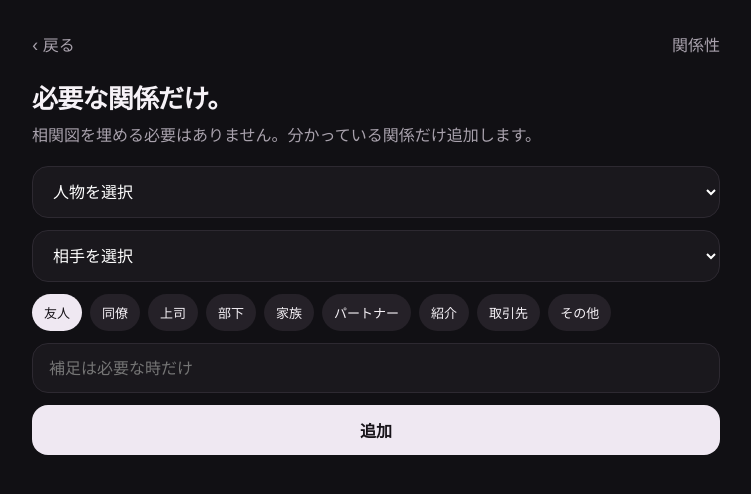
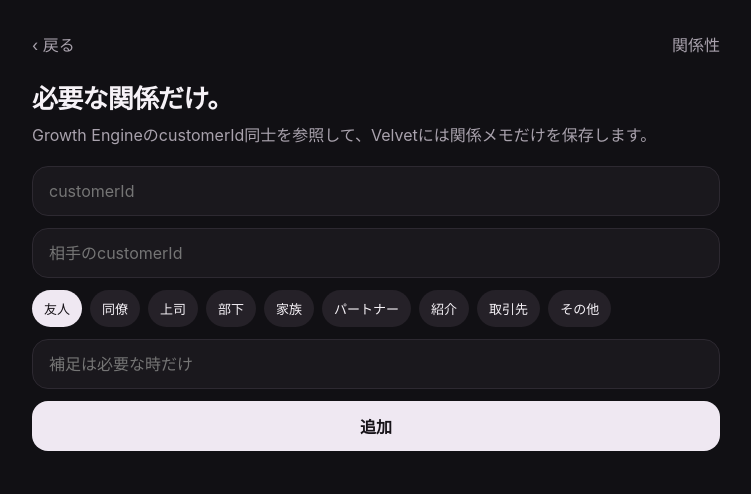
Before and after one commit to karukimori-wq/Velvet, a Next.js app: page /relationships/new in a window 1280 px wide. Shown: the top 494 px of the page, without its empty margins (264-1015 px from the left). Built offline with nearby package versions, Linux system fonts and the light colour scheme.

Commit message:
Remove legacy Person dependency from Relationship UI

```diff
--- a/app/relationships/new/page.tsx
+++ b/app/relationships/new/page.tsx
@@ -1,26 +1,19 @@
 import Link from "next/link";
-import { getRequestIdentity } from "@/lib/auth/request-identity";
-import { listPeopleStore } from "@/lib/person-store";
 import { createRelationshipAction } from "../actions";
 
 const labels = { friend: "友人", coworker: "同僚", boss: "上司", subordinate: "部下", family: "家族", partner: "パートナー", referral: "紹介", business: "取引先", other: "その他" } as const;
 
-export default async function NewRelationshipPage({ searchParams }: { searchParams: Promise<{ personId?: string }> }) {
-  const { personId = "" } = await searchParams;
-  const { ownerUserId } = await getRequestIdentity();
-  const people = await listPeopleStore(ownerUserId);
-
-  return (
-    <main className="shell">
-      <header className="header"><Link className="subtle" href={personId ? `/people/${personId}` : "/people"}>‹ 戻る</Link><span className="subtle">関係性</span></header>
-      <section className="hero"><h1>必要な関係だけ。</h1><p>相関図を埋める必要はありません。分かっている関係だけ追加します。</p></section>
-      <form action={createRelationshipAction} className="stack">
-        <select className="selectBox" name="personAId" defaultValue={personId}><option value="">人物を選択</option>{people.map((person) => <option key={person.id} value={person.id}>{person.name}</option>)}</select>
-        <select className="selectBox" name="personBId" defaultValue=""><option value="">相手を選択</option>{people.filter((person) => person.id !== personId).map((person) => <option key={person.id} value={person.id}>{person.name}</option>)}</select>
-        <div className="chips choiceRow">{Object.entries(labels).map(([value, label]) => <label className="choiceChip" key={value}><input type="radio" name="type" value={value} defaultChecked={value === "friend"} />{label}</label>)}</div>
-        <input className="searchBox" name="note" placeholder="補足は必要な時だけ" autoComplete="off" />
-        <button className="primaryButton" type="submit">追加</button>
-      </form>
-    </main>
-  );
+export default async function NewRelationshipPage({ searchParams }: { searchParams: Promise<{ customerId?: string }> }) {
+  const { customerId = "" } = await searchParams;
+  return <main className="shell">
+    <header className="header"><Link className="subtle" href={customerId ? `/people/${customerId}` : "/people"}>‹ 戻る</Link><span className="subtle">関係性</span></header>
+    <section className="hero"><h1>必要な関係だけ。</h1><p>Growth EngineのcustomerId同士を参照して、Velvetには関係メモだけを保存します。</p></section>
+    <form action={createRelationshipAction} className="stack">
+      <input className="searchBox" name="customerAId" defaultValue={customerId} placeholder="customerId" autoComplete="off" />
+      <input className="searchBox" name="customerBId" placeholder="相手のcustomerId" autoComplete="off" />
+      <div className="chips choiceRow">{Object.entries(labels).map(([value, label]) => <label className="choiceChip" key={value}><input type="radio" name="type" value={value} defaultChecked={value === "friend"} />{label}</label>)}</div>
+      <input className="searchBox" name="note" placeholder="補足は必要な時だけ" autoComplete="off" />
+      <button className="primaryButton" type="submit">追加</button>
+    </form>
+  </main>;
 }
```
